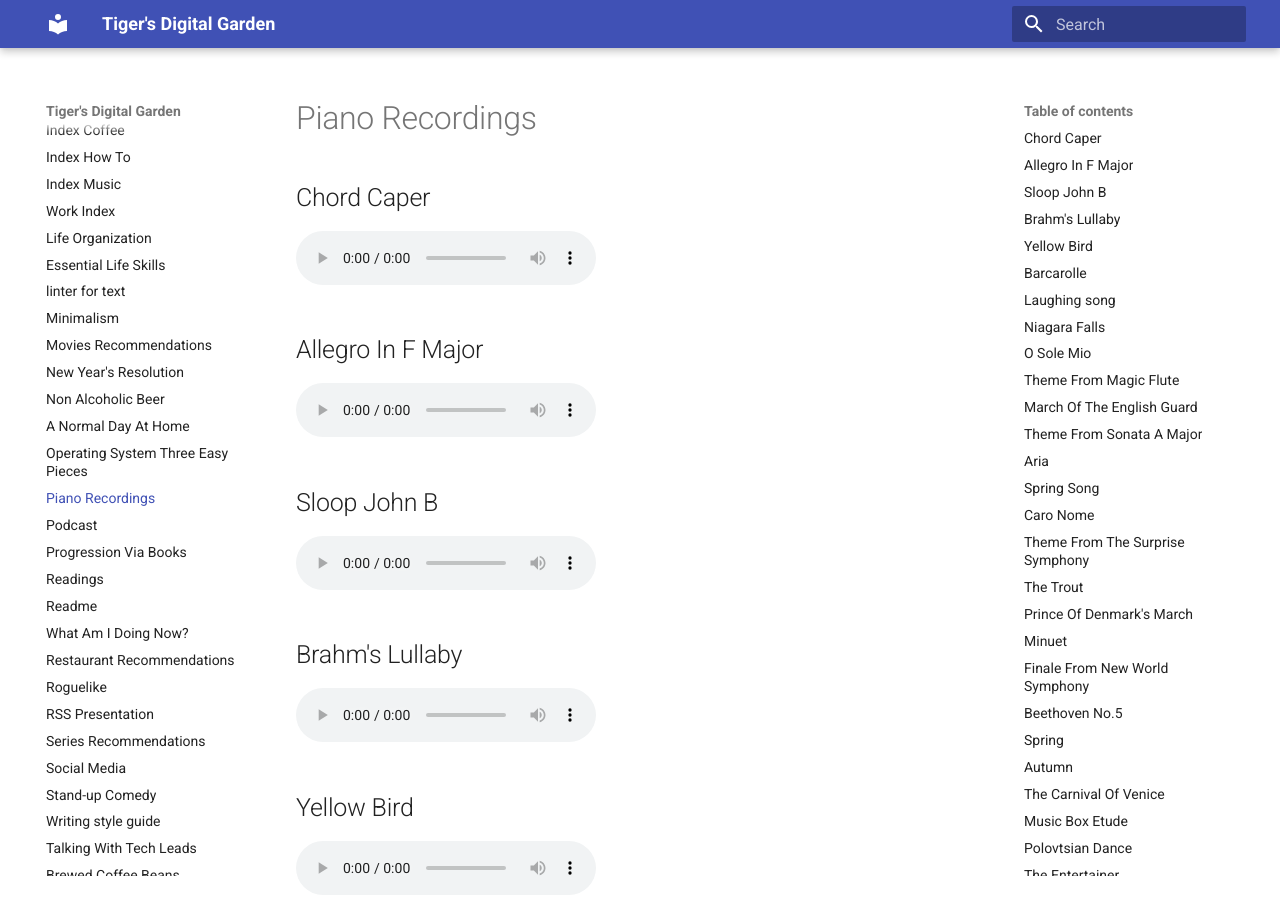
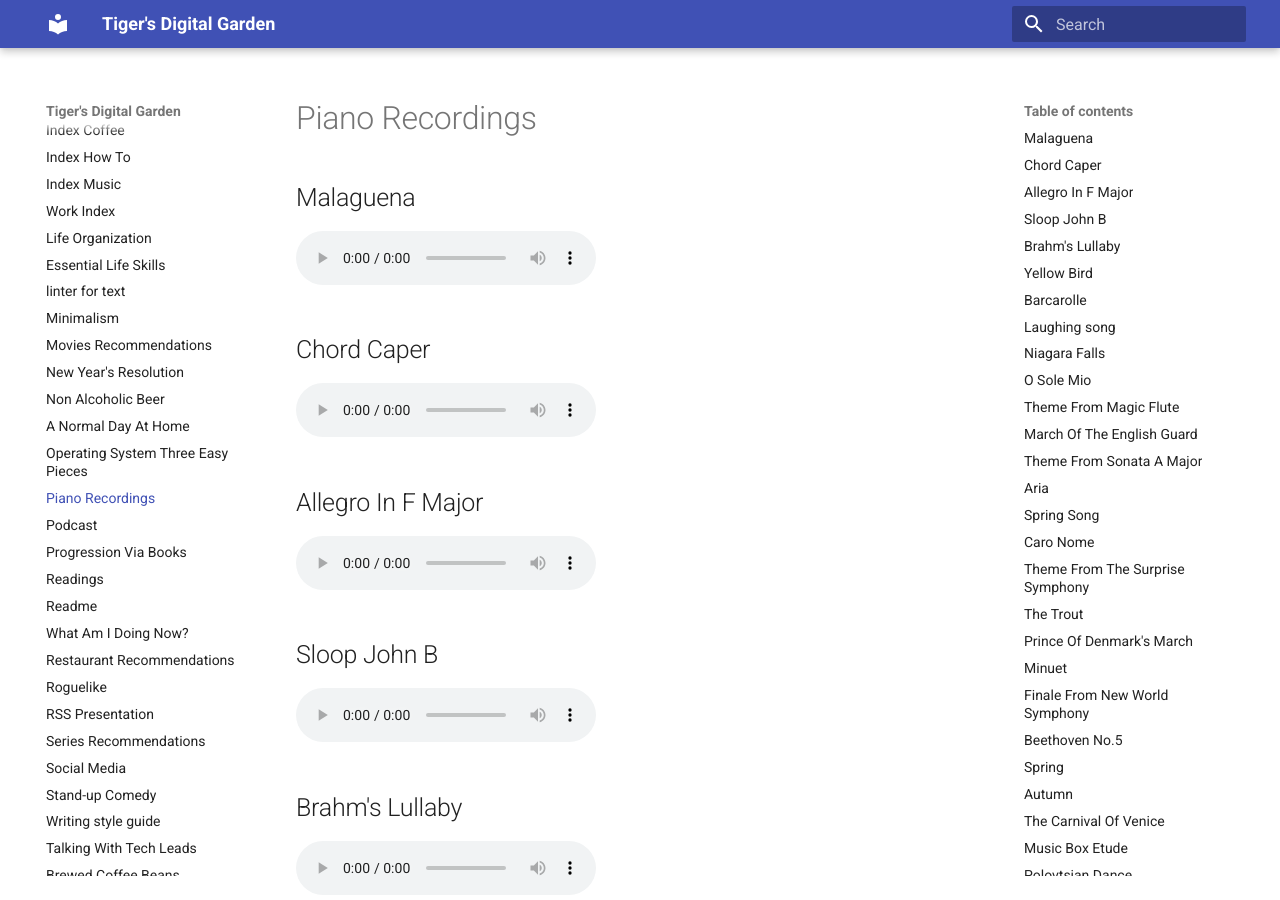
Before and after one commit to ynotstartups/notes, an MkDocs documentation site: the page built from notes/piano-recordings.md, in a window 1280 px wide and 900 px high. Built offline with MkDocs 1.6.1 and Material for MkDocs 9.7.7, drawn with Linux system fonts in a browser that asks for light colours.

Commit message:
add Malaguena

```diff
--- a/notes/piano-recordings.md
+++ b/notes/piano-recordings.md
@@ -1,4 +1,10 @@
 # Piano Recordings
+
+## Malaguena
+
+<audio controls>
+  <source src="../recordings/malaguena.mp3" type="audio/mpeg">
+</audio>
 
 ## Chord Caper
 
```
Also changed, not shown: 1 other file.
